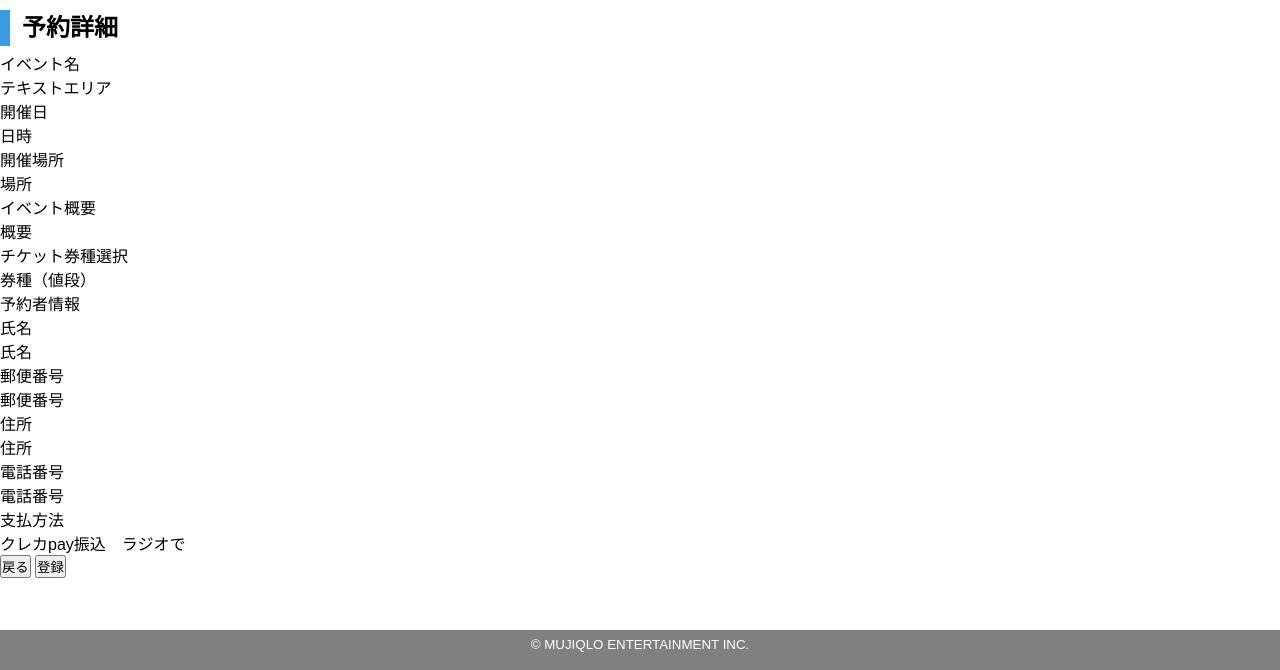
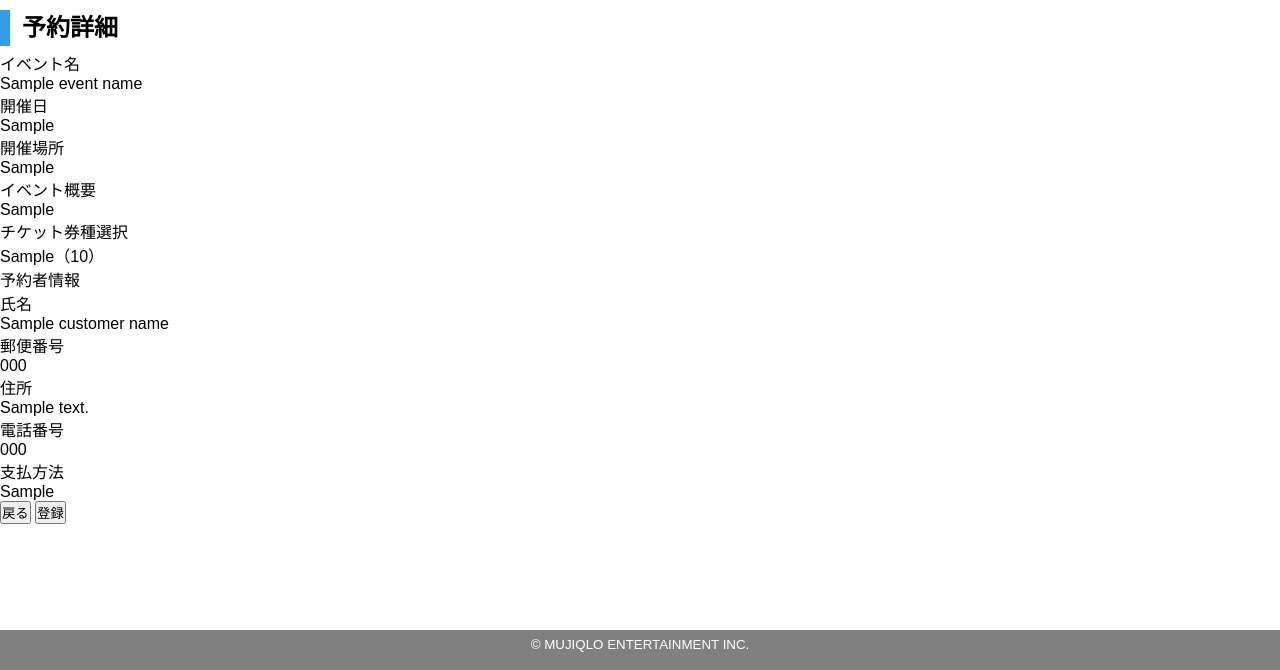
Before and after one commit to Kinoue-mynavi/team-false-dev-practice, a Flask app: template flask_app/templates/customer/mypage/manage_ticket/confirm_cancel.html in a window 1280 px wide. Shown: the part 130-800 px from the top of the page. Run offline with Flask 3, Linux system fonts and the light colour scheme; the template is opened without the code that fills it: most values are stand-ins (such as "Sample title", 1, 10 or a date in 2020).

Commit message:
make hell

```diff
--- a/MySQL.session.sql
+++ /dev/null
@@ -1 +0,0 @@
-select * from mst_customer
--- a/flask_app/templates/customer/mypage/manage_ticket/confirm_cancel.html
+++ b/flask_app/templates/customer/mypage/manage_ticket/confirm_cancel.html
@@ -4,32 +4,33 @@
 <main>
     <p><h2>予約詳細</h2></p>
     <p>イベント名</p>
-    テキストエリア
+    {{event_name}}
 
     <p>開催日</p>
-    日時
+    {{event_days}}
 
     <p>開催場所</p>
-    場所
+    {{event_place}}
 
     <p>イベント概要</p>
-    概要
+    {{event_overview}}
 
     <p>チケット券種選択</p>
-    券種（値段）
+    {{ticket_seat_if}}（{{ticket_price}}）
+
 
     <p>予約者情報</p>
     <p>氏名</p>
-    氏名
+    {{customer_name}}
     <p>郵便番号</p>
-    郵便番号
+    {{customer_zipcode}}
     <p>住所</p>
-    住所
+    {{customer_address}}
     <p>電話番号</p>
-    電話番号
+    {{customer_phone}}
 
     <p>支払方法</p>
-    クレカpay振込　ラジオで
+    {{customer_payment}}
 
     <div id="button_area">
         <input type="submit" formaction="{{url_for('customer_new_member', mode=mode)}}" class="return_button" value="戻る">
```
Also changed, not shown: flask_app/views/customer/customer_mypage.py (+39 -3 lines).
